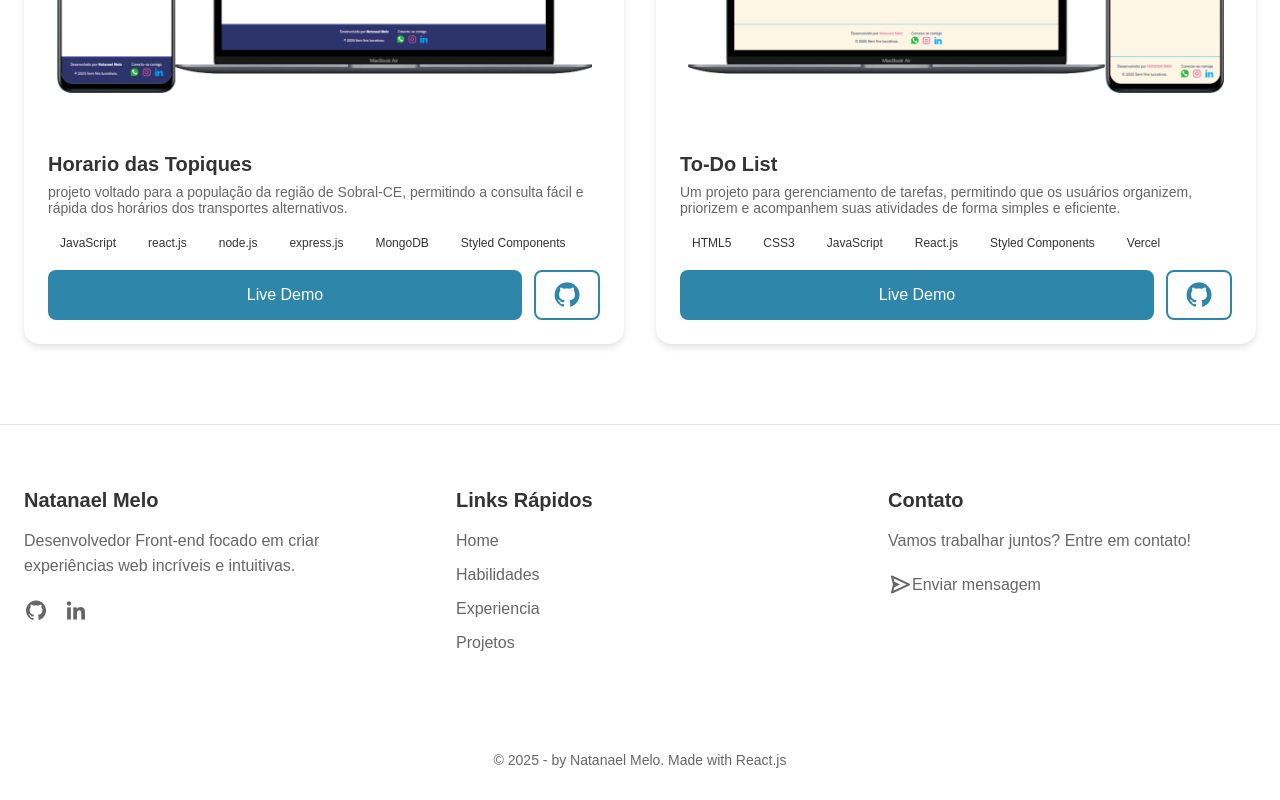
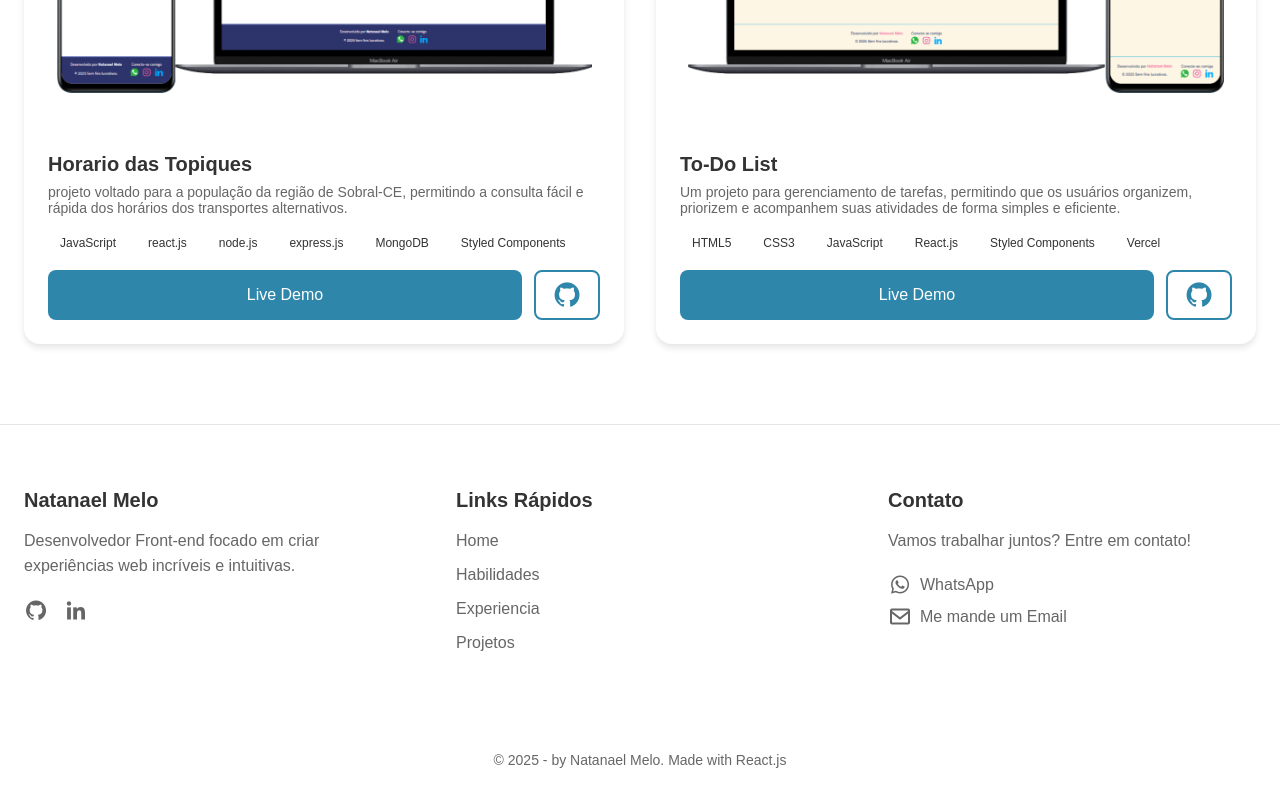
Before and after one commit to Natanael135/portifolio-react, a React (Vite) app: page / in a window 1280 px wide. Shown: the part 2477-3277 px from the top of the page. Built offline with nearby package versions, Linux system fonts and the light colour scheme.

Commit message:
add: implementando whatsapp no footer.

```diff
--- a/src/components/Footer/Footer.styles.js
+++ b/src/components/Footer/Footer.styles.js
@@ -52,9 +52,11 @@ export const FooterLink = styled.a`
   align-items: center;
   transition: ${theme.effects.transition};
   padding: 0.25rem 0;
+  gap: 0.5rem;
 
   &:hover {
     color: ${theme.colors.primary};
+
     transform: translateX(4px);
   }
 
--- a/src/components/Footer/index.jsx
+++ b/src/components/Footer/index.jsx
@@ -11,6 +11,7 @@ import {
 } from './Footer.styles';
 
 export const Footer = () => {
+  const year = new Date().getFullYear();
   return (
     <FooterContainer id="contact">
       <FooterContent>
@@ -20,10 +21,10 @@ export const Footer = () => {
             Desenvolvedor Front-end focado em criar experiências web incríveis e intuitivas.
           </FooterText>
           <FooterLinks>
-            <FooterLink href="https://github.com/Natanael135" target="_blank">
+            <FooterLink href="https://github.com/Natanael135" target="_blank" rel="noopener noreferrer">
               <i className='bx bxl-github'></i>
             </FooterLink>
-            <FooterLink href="https://linkedin.com/in/natanaelsmelo" target="_blank">
+            <FooterLink href="https://linkedin.com/in/natanaelsmelo" target="_blank " rel="noopener noreferrer">
               <i className='bx bxl-linkedin'></i>
             </FooterLink>
           </FooterLinks>
@@ -44,15 +45,19 @@ export const Footer = () => {
           <FooterText>
             Vamos trabalhar juntos? Entre em contato!
           </FooterText>
-          <FooterLink href="mailto:natanaelmelo.dev@gmail.com">
-            <i className='bx bx-send mr-2'></i>
-            Enviar mensagem
+          <FooterLink href="https://wa.me/5588996559305" target="_blank" rel="noopener noreferrer">
+          <i class='bx bxl-whatsapp' ></i>
+            WhatsApp
+          </FooterLink>
+          <FooterLink href="mailto:natanaelmelo.dev@gmail.com" target="_blank" rel="noopener noreferrer">
+          <i class='bx bx-envelope'></i>
+            Me mande um Email
           </FooterLink>
         </FooterSection>
       </FooterContent>
 
       <CopyText>
-        © 2025 - by Natanael Melo. Made with React.js
+      &copy; {year} - by Natanael Melo. Made with React.js
       </CopyText>
     </FooterContainer>
   );
```
